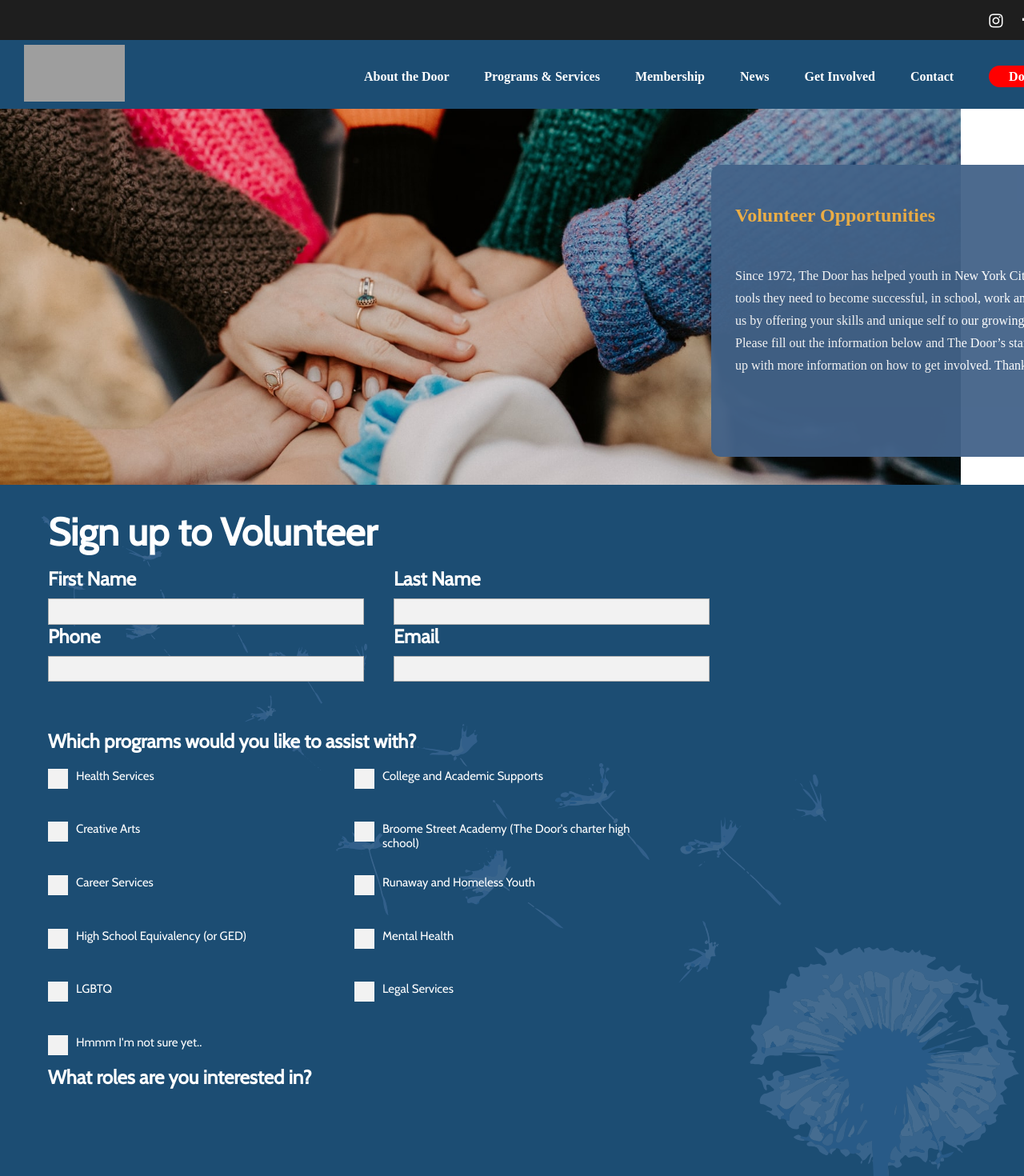
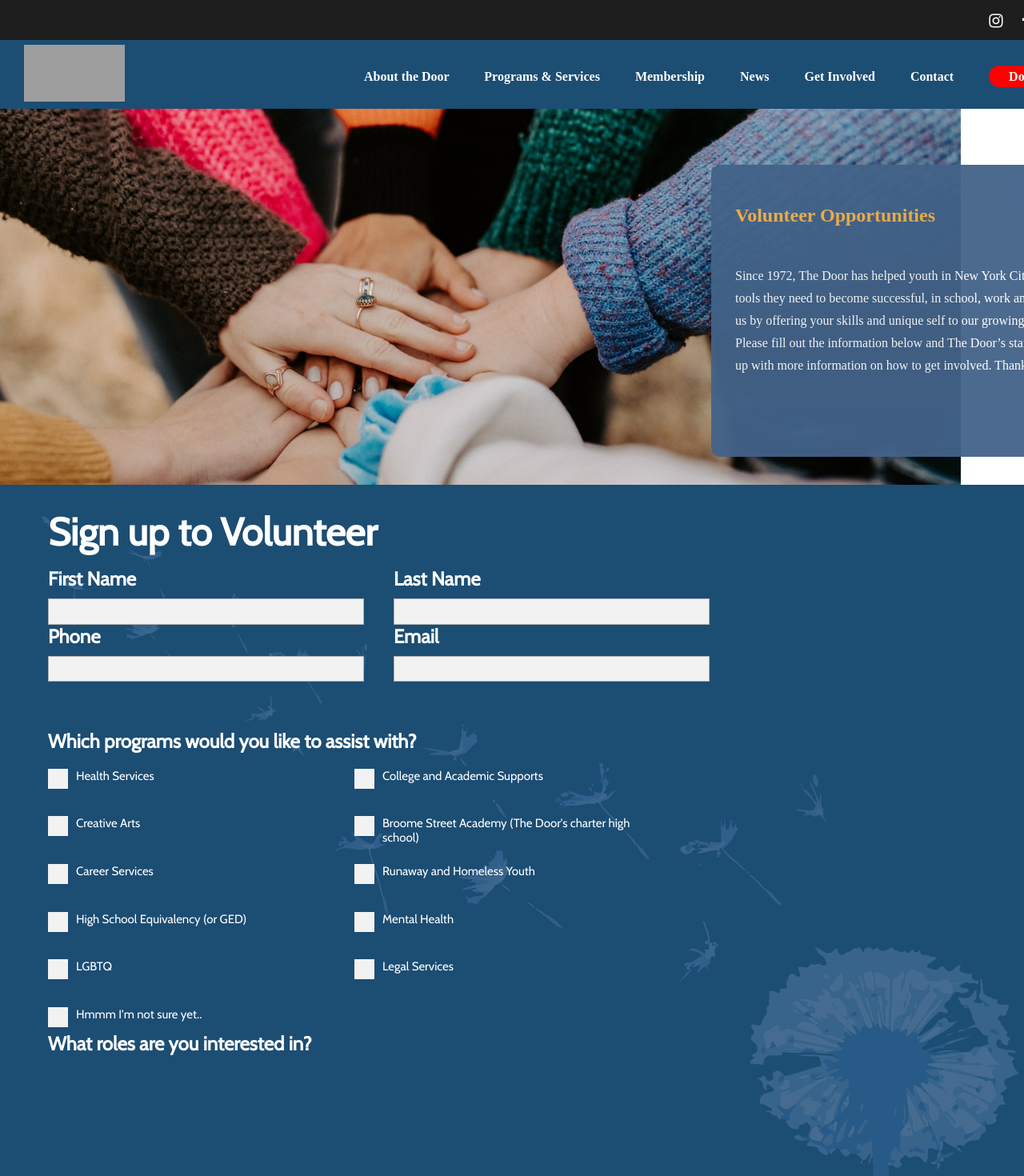
Before and after one commit to Ricomitch/The-Door, a React (Create React App) app in the folder client/: page /sign-up in a window 1280 px wide. Shown: the top 1470 px of the page at 80% size. Built offline with nearby package versions, Linux system fonts and the light colour scheme; grey boxes are pictures that could not be loaded; a web font is replaced by a local one.

Commit message:
80% form

```diff
--- a/client/src/components/Form/CheckboxInput.jsx
+++ b/client/src/components/Form/CheckboxInput.jsx
@@ -2,6 +2,13 @@ import React from 'react'
 import './CheckboxInput.css'
 
 function CheckboxInput({ props, name, value }) {
+
+  const newline = (value) => value.includes('\n')
+      ? value.split('\n')
+      : null
+
+  newline(value)
+
   return (
     <div className='checkbox-input-area'>
       <input
--- a/client/src/components/Form/VolunteerForm.css
+++ b/client/src/components/Form/VolunteerForm.css
@@ -53,7 +53,7 @@ input.text {
 }
 
 div.checkbox-group {
-  height: 400px;
+  height: 358px;
 }
 
 div.checkbox-group h2 {
--- a/client/src/components/Form/VolunteerForm.jsx
+++ b/client/src/components/Form/VolunteerForm.jsx
@@ -124,8 +124,6 @@ function VolunteerForm({
 
                   <div className='checkbox-group' id='program-selection'>
                     <h2>Which programs would you like to assist with?</h2>
-
-
                   <div
                     role='group'
                     className='checkbox-input-group'
```
